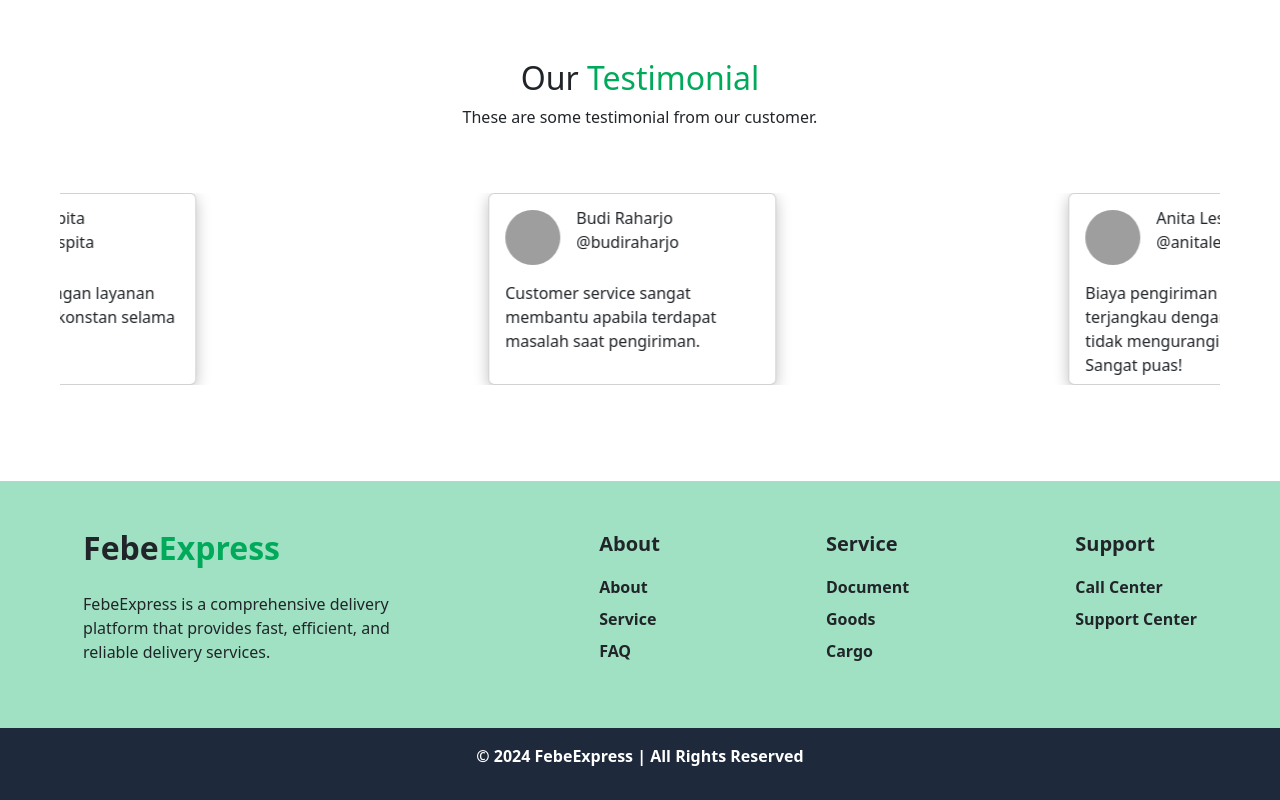
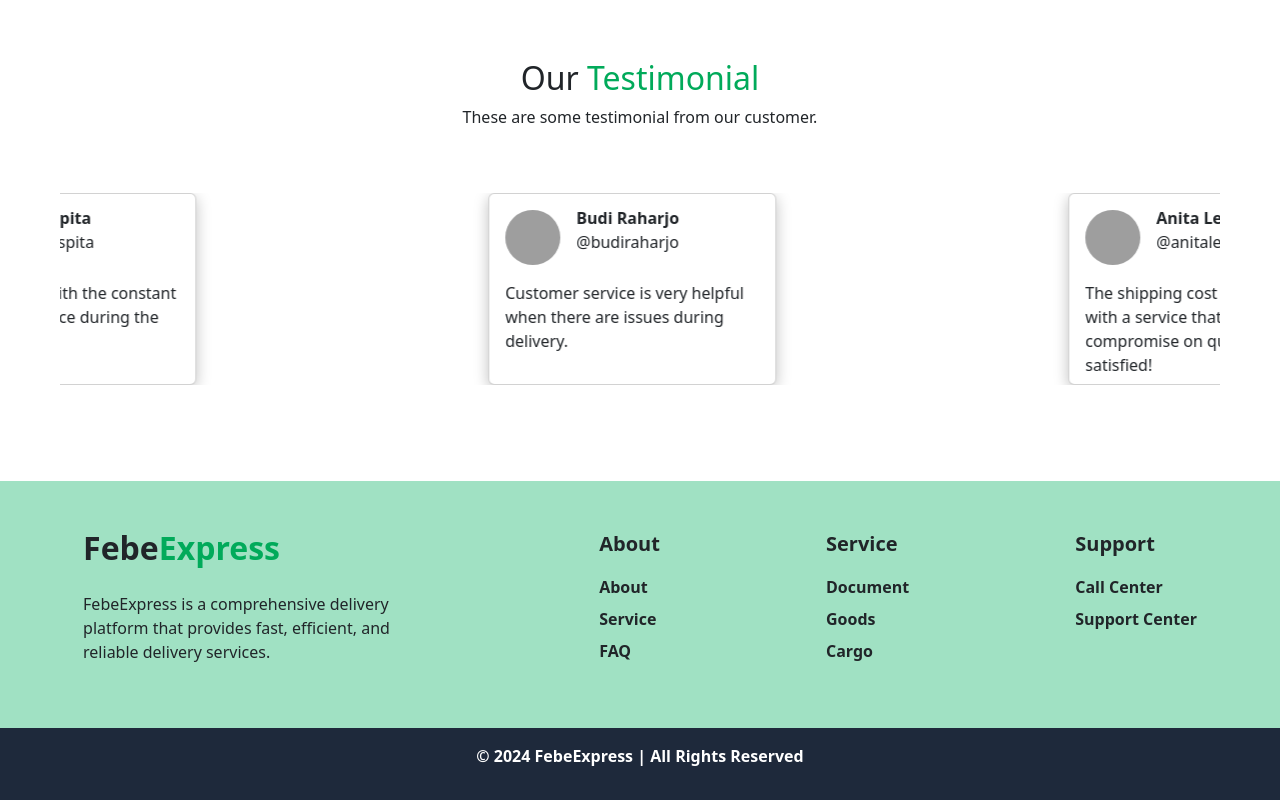
Before and after one commit to PetrusFE4/Aplikasi-Pengiriman-Barang, a React (Create React App) app: page / in a window 1280 px wide. Shown: the part 2854-3654 px from the top of the page. Built offline with nearby package versions, Linux system fonts and the light colour scheme; grey boxes are pictures that could not be loaded.

Commit message:
ubah font-weight nama, dan ubah teks jadi inggris

```diff
--- a/src/components/TestimoniSection.jsx
+++ b/src/components/TestimoniSection.jsx
@@ -15,25 +15,25 @@ const testimonies = [
   {
     name: "Dimas Pratama",
     username: "@dimaspratama",
-    text: "Pelayanan pengiriman yang sangat cepat dan profesional. Paket saya sampai dalam kondisi sempurna dan tepat waktu.",
+    text: "The delivery service is very fast and professional. My package arrived in perfect condition and on time.",
     avatar: FotoDimas,
   },
   {
     name: "Sari Puspita",
     username: "@saripuspita",
-    text: "Saya terkesan dengan layanan dan update yang konstan selama pengiriman.",
+    text: "I am impressed with the constant updates and service during the delivery.",
     avatar: FotoSari,
   },
   {
     name: "Budi Raharjo",
     username: "@budiraharjo",
-    text: "Customer service sangat membantu apabila terdapat masalah saat pengiriman.",
+    text: "Customer service is very helpful when there are issues during delivery.",
     avatar: FotoBudi,
   },
   {
     name: "Anita Lestari",
     username: "@anitalestari",
-    text: "Biaya pengiriman yang terjangkau dengan layanan yang tidak mengurangi kualitas. Sangat puas!",
+    text: "The shipping cost is affordable with a service that does not compromise on quality. Very satisfied!",
     avatar: FotoAnita,
   },
 ];
@@ -75,7 +75,7 @@ const renderTestimoniCard = (testimoni, index) => (
         className="identitas d-flex flex-column"
         style={{ lineHeight: "0.5em" }}
       >
-        <p>{testimoni.name}</p>
+        <p className="fw-semibold">{testimoni.name}</p>
         <p>{testimoni.username}</p>
       </div>
     </div>
```
